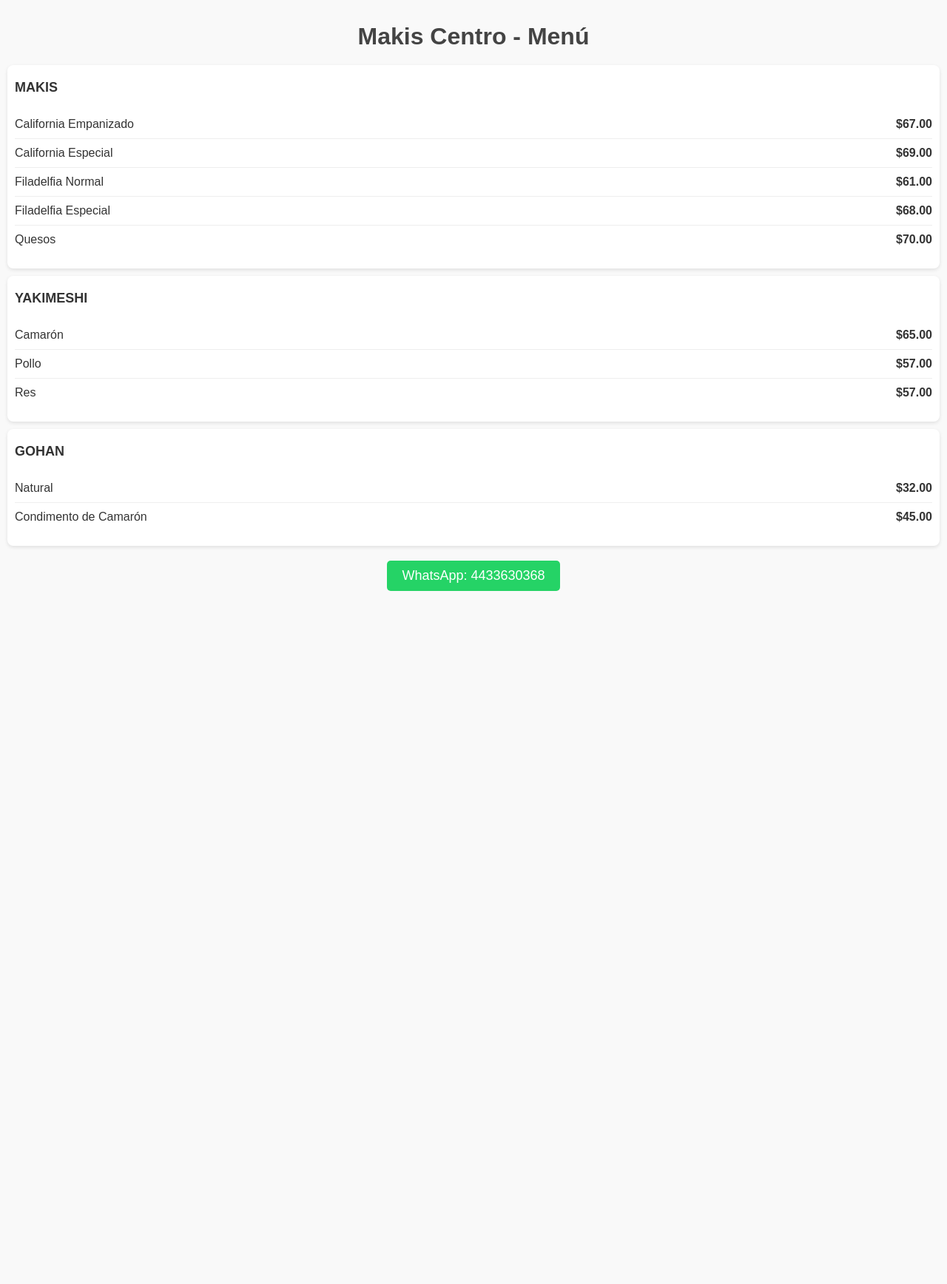
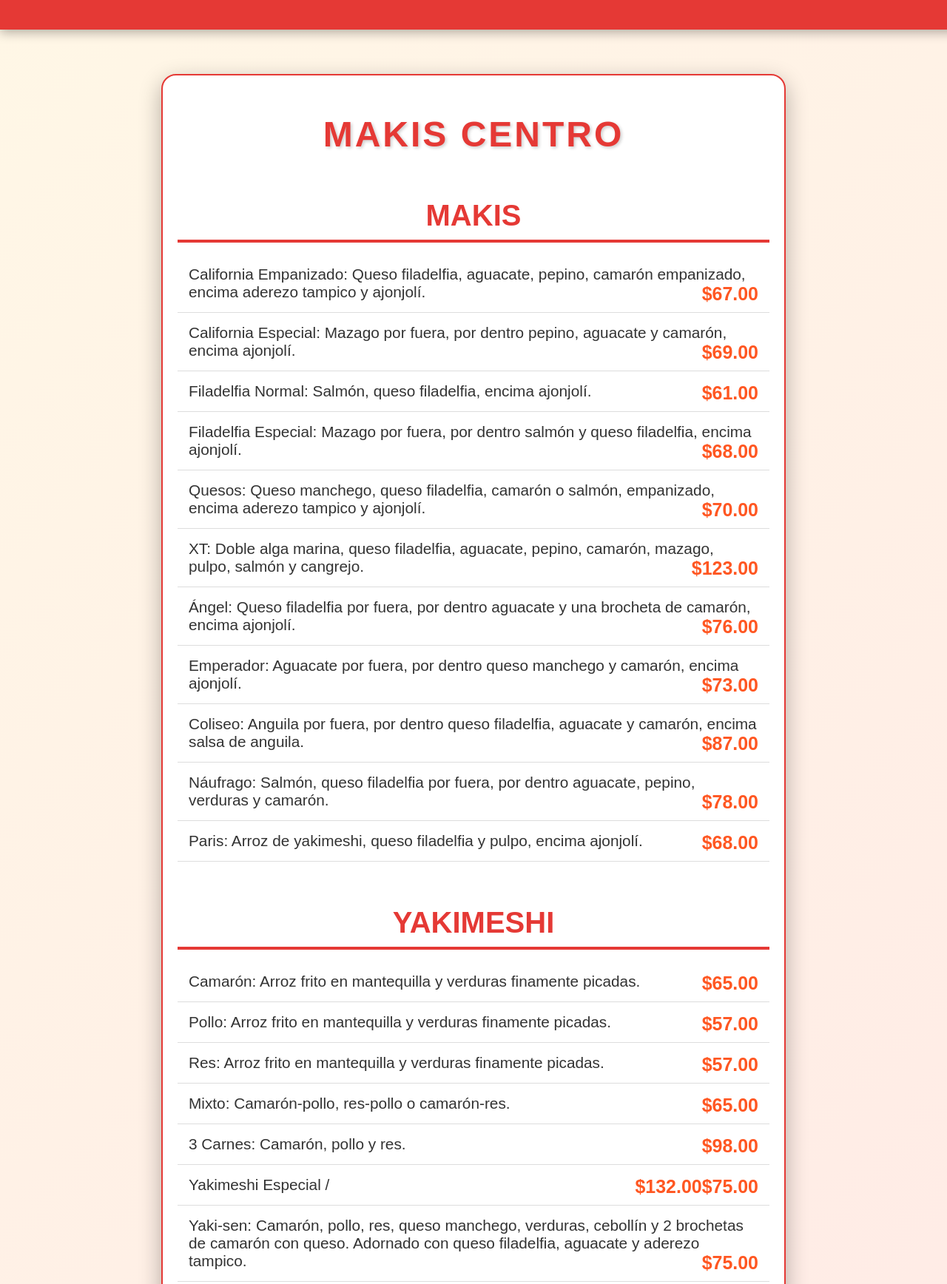
Before and after one commit to ZaidRuiz/ZaidRuiz.github.io, a plain HTML site: page index.html in a window 1280 px wide. Shown: the top 1736 px of the page at 74% size. Before the commit the page ends 809 px from the top, so only its background shows below. Drawn offline with Linux system fonts and the light colour scheme.

Commit message:
Update index.html

```diff
--- a/index.html
+++ b/index.html
@@ -3,168 +3,266 @@
 <head>
     <meta charset="UTF-8">
     <meta name="viewport" content="width=device-width, initial-scale=1.0">
-    <title>Makis Centro - Menú</title>
+    <title>Makis centro</title>
     <style>
-        /* Estilo base */
+        /* Estilos generales para el cuerpo */
         body {
-            font-family: 'Arial', sans-serif;
-            background-color: #f9f9f9;
+            font-family: 'Noto Sans JP', sans-serif;
+            background: linear-gradient(135deg, #fff7e6, #ffe6e6); /* Degradado vibrante */
             margin: 0;
-            padding: 10px;
+            padding: 0;
             color: #333;
         }
-        h1 {
-            text-align: center;
-            color: #444;
-            margin-bottom: 20px;
-        }
-        .menu-section {
-            margin-bottom: 10px;
+
+        /* Contenedor del menú */
+        .menu-container {
+            max-width: 800px;
+            margin: 100px auto 20px;
+            padding: 20px;
             background-color: #fff;
-            padding: 10px;
-            border-radius: 8px;
-            box-shadow: 0 2px 5px rgba(0, 0, 0, 0.1);
-        }
-        .menu-section h2 {
-            margin: 0;
-            font-size: 18px;
-            color: #333;
-            padding: 10px 0;
-        }
-        .menu-items {
-            padding: 10px 0;
-        }
-        .menu-item {
-            padding: 10px 0;
-            border-bottom: 1px solid #eee;
-            font-size: 16px;
-            cursor: pointer;
-        }
-        .menu-item:last-child {
-            border-bottom: none;
-        }
-        .menu-item span {
-            font-weight: bold;
-            float: right;
+            box-shadow: 0 10px 30px rgba(0, 0, 0, 0.3); /* Sombra más intensa */
+            border-radius: 20px;
+            border: 2px solid #E53935; /* Borde más marcado */
+            transition: transform 0.3s; /* Transición al hover */
         }
 
-        /* Estilo para la descripción oculta */
-        .menu-item-description {
-            display: none;
-            font-size: 14px;
-            color: #555;
-            margin-top: 5px;
+        .menu-container:hover {
+            transform: scale(1.02); /* Efecto de escala al hover */
         }
 
-        /* Estilo del botón de contacto */
-        .whatsapp {
+        /* Encabezados */
+        h1, h2 {
+            text-align: center;
+            color: #E53935; /* Color vibrante */
+            margin-bottom: 10px;
+        }
+
+        h1 {
+            font-size: 3em; /* Tamaño aumentado */
+            font-weight: bold;
+            text-transform: uppercase;
+            letter-spacing: 3px;
+            text-shadow: 2px 2px 4px rgba(0, 0, 0, 0.2); /* Sombra en el texto */
+        }
+
+        h2 {
+            font-size: 2.5em;
             margin-top: 20px;
+            padding-bottom: 10px;
+            border-bottom: 4px solid #E53935; /* Línea más gruesa */
+            color: #E53935;
+        }
+
+        /* Estilo de las listas */
+        ul {
+            list-style-type: none;
+            padding-left: 0;
+        }
+
+        li {
+            padding: 15px;
+            border-bottom: 1px solid #ddd;
+            font-size: 1.3em; /* Aumento de tamaño */
+            transition: background 0.3s;
+        }
+
+        li:hover {
+            background: #ffebcc; /* Fondo al pasar el mouse */
+            color: #E53935; /* Color del texto al pasar el mouse */
+            font-weight: bold; /* Hacer el texto más destacado */
+        }
+
+        /* Precios */
+        .price {
+            float: right;
+            font-weight: bold;
+            color: #FF5722; /* Color vibrante para precios */
+            font-size: 1.2em; /* Tamaño de fuente aumentado */
+        }
+
+        .category {
+            margin-top: 30px;
+            padding-top: 10px;
+        }
+
+        /* Barra de navegación fija */
+        nav {
+            position: fixed;
+            top: 0;
+            width: 100%;
+            background-color: #E53935;
+            color: white;
+            padding: 20px; /* Aumento de padding */
+            text-align: center;
+            font-size: 1.5em; /* Aumento de tamaño */
+            z-index: 1000;
+            display: flex;
+            justify-content: space-between;
+            align-items: center;
+            box-shadow: 0 4px 15px rgba(0, 0, 0, 0.3); /* Sombra más intensa */
+        }
+
+        /* Icono del menú (hamburguesa) */
+        .menu-icon {
+            font-size: 2em;
+            cursor: pointer;
+            display: none;
+        }
+
+        nav a {
+            color: white;
+            text-decoration: none;
+            padding: 15px 25px; /* Aumento de padding */
+            transition: background 0.3s;
+            border-radius: 5px; /* Bordes redondeados */
+        }
+
+        nav a:hover {
+            background: rgba(255, 255, 255, 0.2); /* Fondo al pasar el mouse */
+            box-shadow: 0 2px 10px rgba(255, 255, 255, 0.3); /* Sombra al hover */
+        }
+
+        /* Estilos para el menú desplegable */
+        .menu-items {
+            display: none;
+            flex-direction: column;
+            width: 100%;
+            background-color: #E53935;
             text-align: center;
         }
-        .whatsapp a {
-            background-color: #25D366;
-            color: white;
-            padding: 10px 20px;
-            border-radius: 5px;
-            text-decoration: none;
-            font-size: 18px;
-            display: inline-block;
+
+        .menu-items a {
+            padding: 15px 0;
+            border-bottom: 1px solid white;
+            width: 100%;
         }
 
-        /* Diseño para pantallas más pequeñas */
+        /* Botón en móviles */
+        .menu-button {
+            display: none;
+            font-size: 1.5em;
+        }
+
+        /* Adaptación para dispositivos móviles */
         @media (max-width: 768px) {
-            h1 {
-                font-size: 24px;
+            nav {
+                flex-direction: column;
+                align-items: flex-start;
             }
-            .menu-item {
-                font-size: 14px;
+
+            .menu-icon {
+                display: block;
+            }
+
+            .menu-items {
+                display: none;
+                width: 100%;
+            }
+
+            nav a {
+                padding: 10px 0;
             }
         }
     </style>
 </head>
 <body>
-    <h1>Makis Centro - Menú</h1>
 
-    <!-- Sección MAKIS -->
-    <div class="menu-section">
+<!-- Barra de navegación fija con menú desplegable -->
+<nav>
+    <span class="menu-icon" onclick="toggleMenu()">&#9776;</span>
+    <div class="menu-items" id="menuItems">
+        <a href="#makis">Makis</a>
+        <a href="#yakimeshi">Yakimeshi</a>
+        <a href="#gohan">Gohan</a>
+        <a href="#kushiages">Kushiages</a>
+        <a href="#bebidas">Bebidas</a>
+    </div>
+</nav>
+
+<div class="menu-container">
+    <h1>Makis centro</h1>
+
+    <div class="category" id="makis">
         <h2>MAKIS</h2>
-        <div class="menu-items">
-            <div class="menu-item">
-                California Empanizado <span>$67.00</span>
-                <div class="menu-item-description">Queso filadelfia, aguacate, pepino, camarón empanizado, encima aderezo tampico y ajonjolí.</div>
-            </div>
-            <div class="menu-item">
-                California Especial <span>$69.00</span>
-                <div class="menu-item-description">Mazago por fuera, por dentro pepino, aguacate y camarón, encima ajonjolí.</div>
-            </div>
-            <div class="menu-item">
-                Filadelfia Normal <span>$61.00</span>
-                <div class="menu-item-description">Salmón, queso filadelfia, encima ajonjolí.</div>
-            </div>
-            <div class="menu-item">
-                Filadelfia Especial <span>$68.00</span>
-                <div class="menu-item-description">Mazago por fuera, por dentro salmón y queso filadelfia, encima ajonjolí.</div>
-            </div>
-            <div class="menu-item">
-                Quesos <span>$70.00</span>
-                <div class="menu-item-description">Queso manchego, queso filadelfia, camarón o salmón, empanizado, encima aderezo tampico y ajonjolí.</div>
-            </div>
-        </div>
+        <ul>
+            <li>California Empanizado: Queso filadelfia, aguacate, pepino, camarón empanizado, encima aderezo tampico y ajonjolí. <span class="price">$67.00</span></li>
+            <li>California Especial: Mazago por fuera, por dentro pepino, aguacate y camarón, encima ajonjolí. <span class="price">$69.00</span></li>
+            <li>Filadelfia Normal: Salmón, queso filadelfia, encima ajonjolí. <span class="price">$61.00</span></li>
+            <li>Filadelfia Especial: Mazago por fuera, por dentro salmón y queso filadelfia, encima ajonjolí. <span class="price">$68.00</span></li>
+            <li>Quesos: Queso manchego, queso filadelfia, camarón o salmón, empanizado, encima aderezo tampico y ajonjolí. <span class="price">$70.00</span></li>
+            <li>XT: Doble alga marina, queso filadelfia, aguacate, pepino, camarón, mazago, pulpo, salmón y cangrejo. <span class="price">$123.00</span></li>
+            <li>Ángel: Queso filadelfia por fuera, por dentro aguacate y una brocheta de camarón, encima ajonjolí. <span class="price">$76.00</span></li>
+            <li>Emperador: Aguacate por fuera, por dentro queso manchego y camarón, encima ajonjolí. <span class="price">$73.00</span></li>
+            <li>Coliseo: Anguila por fuera, por dentro queso filadelfia, aguacate y camarón, encima salsa de anguila. <span class="price">$87.00</span></li>
+            <li>Náufrago: Salmón, queso filadelfia por fuera, por dentro aguacate, pepino, verduras y camarón. <span class="price">$78.00</span></li>
+            <li>Paris: Arroz de yakimeshi, queso filadelfia y pulpo, encima ajonjolí. <span class="price">$68.00</span></li>
+        </ul>
     </div>
 
-    <!-- Sección YAKIMESHI -->
-    <div class="menu-section">
+    <div class="category" id="yakimeshi">
         <h2>YAKIMESHI</h2>
-        <div class="menu-items">
-            <div class="menu-item">
-                Camarón <span>$65.00</span>
-                <div class="menu-item-description">Arroz frito en mantequilla y verduras finamente picadas.</div>
-            </div>
-            <div class="menu-item">
-                Pollo <span>$57.00</span>
-                <div class="menu-item-description">Arroz frito en mantequilla y verduras finamente picadas.</div>
-            </div>
-            <div class="menu-item">
-                Res <span>$57.00</span>
-                <div class="menu-item-description">Arroz frito en mantequilla y verduras finamente picadas.</div>
-            </div>
-        </div>
+        <ul>
+            <li>Camarón: Arroz frito en mantequilla y verduras finamente picadas. <span class="price">$65.00</span></li>
+            <li>Pollo: Arroz frito en mantequilla y verduras finamente picadas. <span class="price">$57.00</span></li>
+            <li>Res: Arroz frito en mantequilla y verduras finamente picadas. <span class="price">$57.00</span></li>
+            <li>Mixto: Camarón-pollo, res-pollo o camarón-res. <span class="price">$65.00</span></li>
+            <li>3 Carnes: Camarón, pollo y res. <span class="price">$98.00</span></li>
+            <li>Yakimeshi Especial <span class="price">$75.00</span> / <span class="price">$132.00</span></li>
+            <li>Yaki-sen: Camarón, pollo, res, queso manchego, verduras, cebollín y 2 brochetas de camarón con queso. Adornado con queso filadelfia, aguacate y aderezo tampico. <span class="price">$75.00</span></li>
+        </ul>
     </div>
 
-    <!-- Sección GOHAN -->
-    <div class="menu-section">
+    <div class="category" id="gohan">
         <h2>GOHAN</h2>
-        <div class="menu-items">
-            <div class="menu-item">
-                Natural <span>$32.00</span>
-                <div class="menu-item-description">Arroz al vapor.</div>
-            </div>
-            <div class="menu-item">
-                Condimento de Camarón <span>$45.00</span>
-                <div class="menu-item-description">Adornado con aguacate, cebollín y chiles toreados.</div>
-            </div>
-        </div>
+        <ul>
+            <li>Natural: Arroz al vapor. <span class="price">$32.00</span></li>
+            <li>Condimento de Camarón <span class="price">$45.00</span></li>
+            <li>Condimento de Salmón <span class="price">$45.00</span></li>
+            <li>Res: Adornado con aguacate, cebollín y chiles toreados. <span class="price">$55.00</span></li>
+            <li>Pollo: Adornado con aguacate, cebollín y chiles toreados. <span class="price">$55.00</span></li>
+            <li>Camarón: Adornado con aguacate, cebollín y chiles toreados. <span class="price">$65.00</span></li>
+            <li>Especial de Res: Res cruda, adornado con cebollín y chiles toreados. <span class="price">$65.00</span></li>
+        </ul>
     </div>
 
-    <!-- Contacto -->
-    <div class="whatsapp">
-        <a href="https://wa.me/4433630368" target="_blank">WhatsApp: 4433630368</a>
+    <div class="category" id="kushiages">
+        <h2>KUSHIAGES</h2>
+        <ul>
+            <li>Queso Manchego <span class="price">$27.00</span></li>
+            <li>Camarón <span class="price">$27.00</span></li>
+            <li>Pollo <span class="price">$25.00</span></li>
+            <li>Res <span class="price">$25.00</span></li>
+            <li>Queso Filadelfia <span class="price">$27.00</span></li>
+            <li>Camarón con Queso <span class="price">$30.00</span></li>
+            <li>Pollo con Queso <span class="price">$28.00</span></li>
+            <li>Res con Queso <span class="price">$28.00</span></li>
+        </ul>
     </div>
 
-    <!-- Script para acordeón -->
-    <script>
-        const menuItems = document.querySelectorAll('.menu-item');
+    <div class="category" id="bebidas">
+        <h2>BEBIDAS</h2>
+        <ul>
+            <li>Calpico <span class="price">$22.00</span></li>
+            <li>Refrescos <span class="price">$23.00</span></li>
+            <li>Fuze Tea <span class="price">$25.00</span></li>
+            <li>Coca-Cola <span class="price">$23.00</span></li>
+            <li>Aderezos <span class="price">$15.00</span></li>
+        </ul>
+    </div>
 
-        menuItems.forEach(item => {
-            item.addEventListener('click', () => {
-                const description = item.querySelector('.menu-item-description');
-                if (description.style.display === 'block') {
-                    description.style.display = 'none';
-                } else {
-                    description.style.display = 'block';
-                }
-            });
-        });
-    </script>
+</div>
+
+<script>
+    // Función para desplegar/ocultar el menú en móviles
+    function toggleMenu() {
+        var menu = document.getElementById("menuItems");
+        if (menu.style.display === "block") {
+            menu.style.display = "none";
+        } else {
+            menu.style.display = "block";
+        }
+    }
+</script>
+
 </body>
 </html>
```
